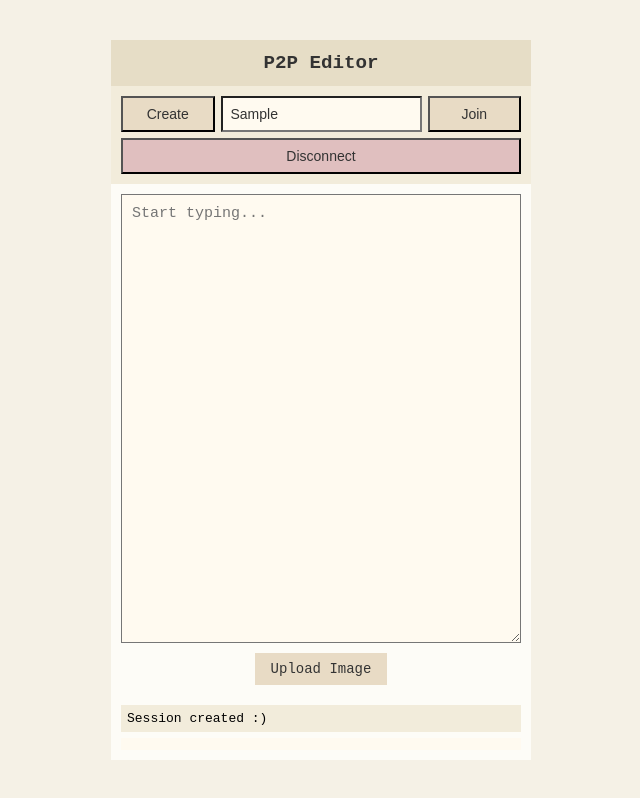
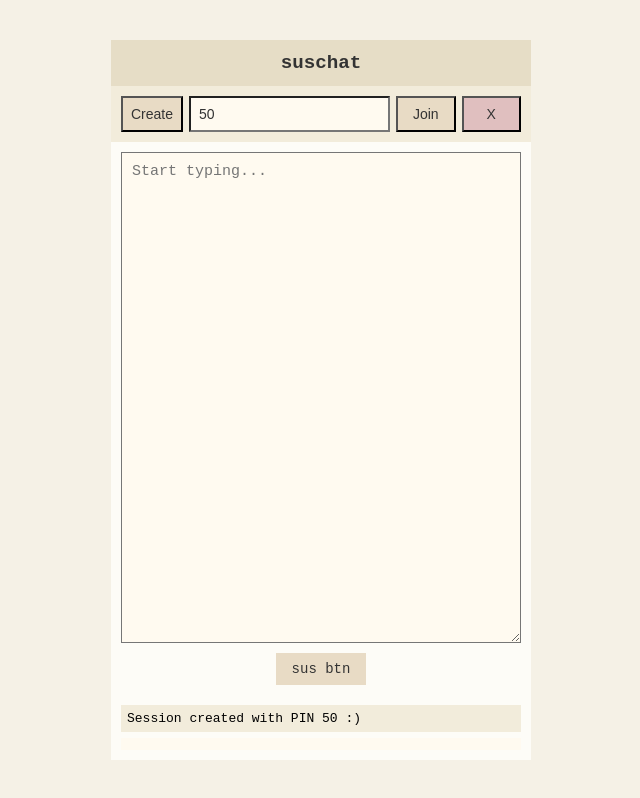
Before and after one commit to ishaanagarwal11/p2p, a website: page index.html in a window 1280 px wide. Both pictures are taken after typing "Sample" into the empty fields and a click on the button "Create". Shown: the whole page, without its empty margins (319-959 px from the left). Drawn offline with nearby package versions, Linux system fonts and the light colour scheme; no server answers.

Commit message:
2 digit pin

```diff
--- a/index.html
+++ b/index.html
@@ -115,20 +115,20 @@
 </head>
 <body>
   <div class="app">
-    <header>P2P Editor</header>
+    <header>suschat</header>
 
     <div class="controls">
       <button id="createBtn">Create</button>
       <input id="pinInput" placeholder="PIN">
       <button id="joinBtn">Join</button>
-      <button id="disconnectBtn">Disconnect</button>
+      <button id="disconnectBtn">X</button>
     </div>
 
     <main>
       <textarea id="editor" placeholder="Start typing..."></textarea>
 
       <div class="file-upload">
-        <label for="fileInput">Upload Image</label>
+        <label for="fileInput">sus btn</label>
         <input type="file" id="fileInput" accept="image/*">
       </div>
       <img id="preview">
@@ -330,10 +330,19 @@
 
     // Buttons
     document.getElementById("createBtn").onclick = () => {
-      const pin = Math.floor(100000 + Math.random() * 900000).toString();
-      socket.emit("createSession", pin);
-      addLog("Session created :)");
+    // 2-digit PIN (10–99)
+    const pin = Math.floor(10 + Math.random() * 90).toString();
+
+    // Put it in the input box
+    document.getElementById("pinInput").value = pin;
+
+    // Send to server
+    socket.emit("createSession", pin);
+
+    // Show in logs
+    addLog("Session created with PIN " + pin + " :)");
     };
+
 
     document.getElementById("joinBtn").onclick = () => {
       const pin = document.getElementById("pinInput").value;
```
